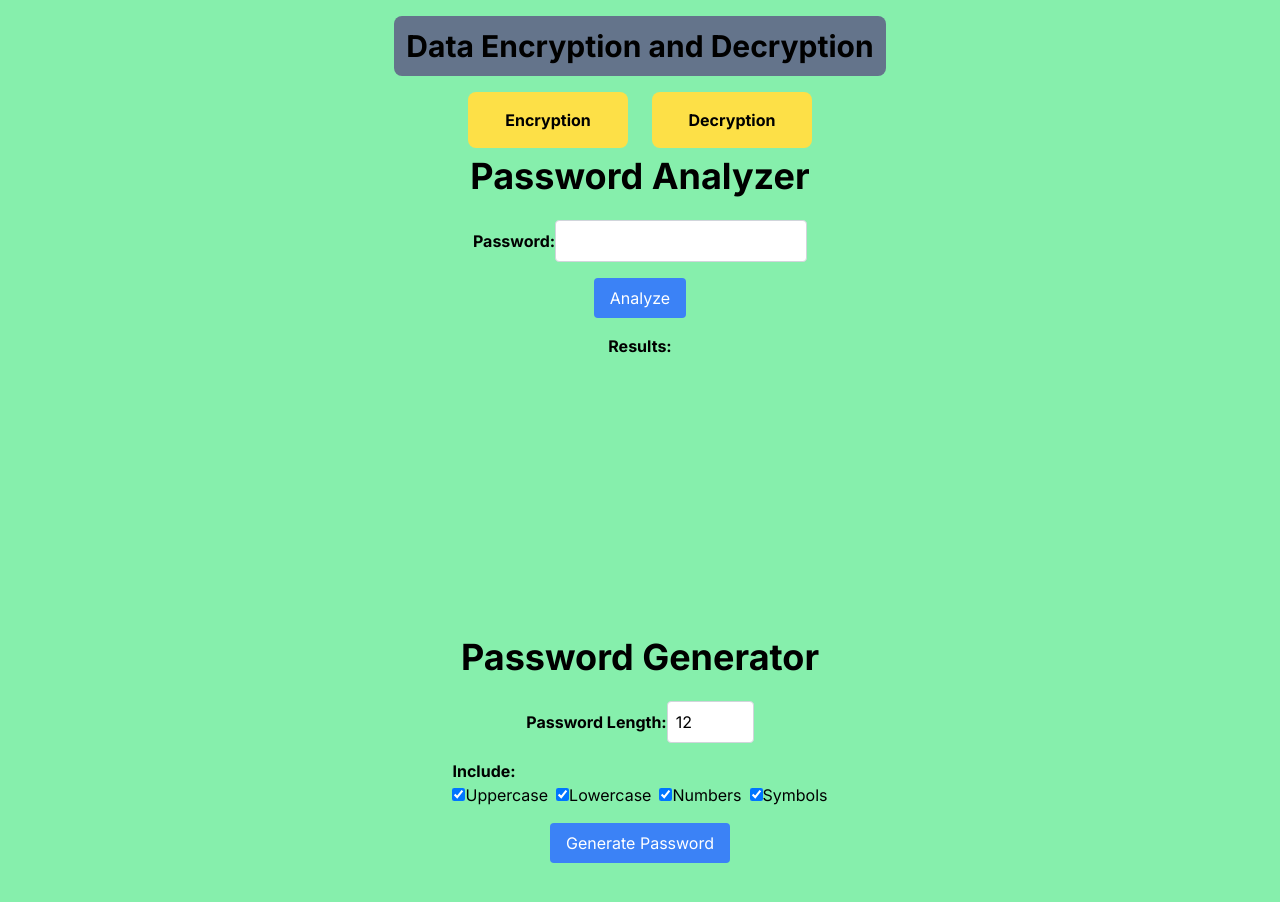
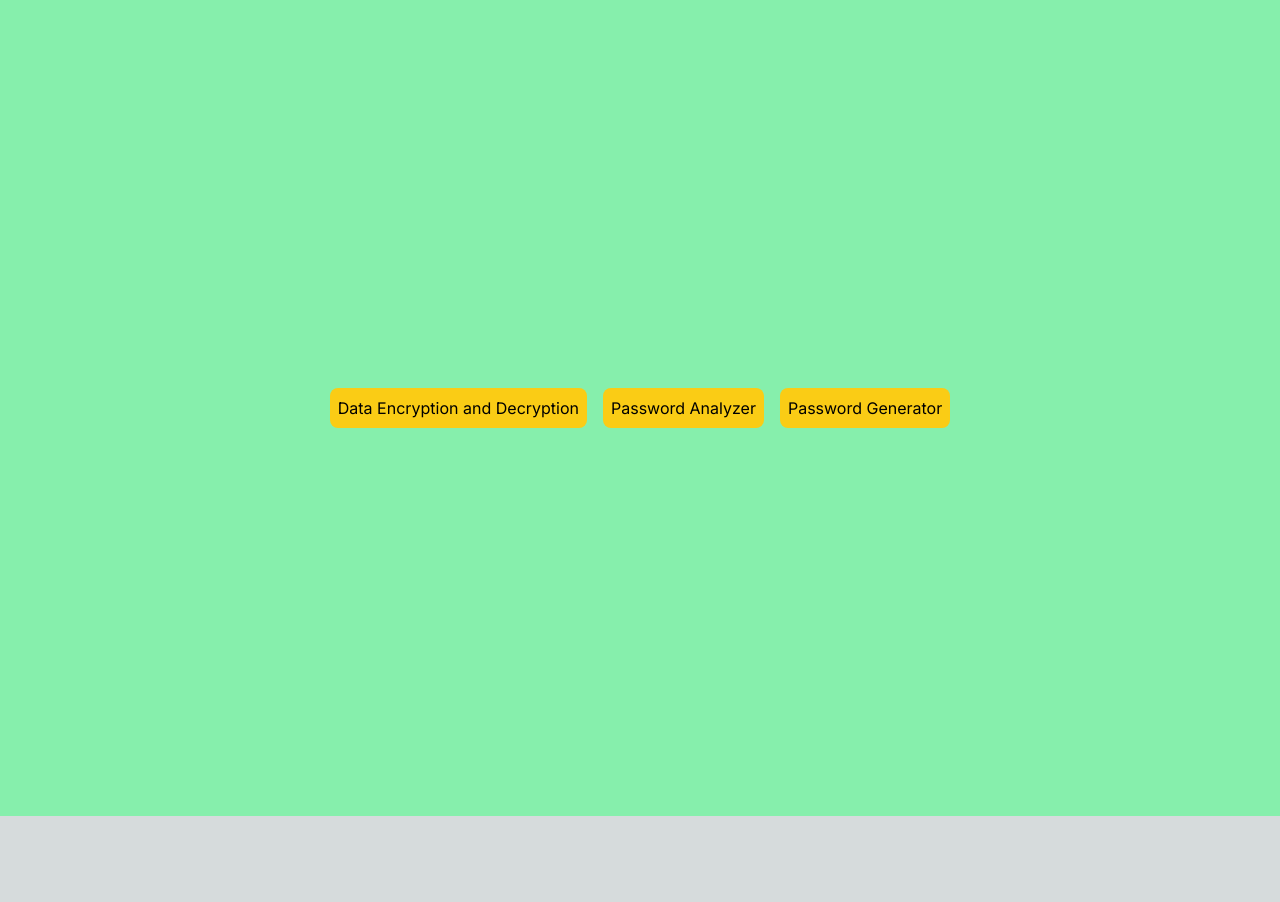
Before and after one commit to theisolatedmonk/secure-web-applicationreact, a Next.js app: page / in a window 1280 px wide. Shown: the top 902 px of the page. After the commit the page ends 816 px from the top, so only its background shows below. Built offline with nearby package versions, Linux system fonts and the light colour scheme.

Commit message:
all three  imported in one page

```diff
--- /dev/null
+++ b/src/app/AllApp.tsx
@@ -0,0 +1,47 @@
+"use client"
+
+import Image from 'next/image'
+
+
+import { SetStateAction, useState } from 'react';
+import CryptoJS from 'crypto-js';
+import Encryption from './Encryption';
+import PasswordAnalyser from './PasswordAnalyser';
+import PasswordGenerator from './PasswordGenerator';
+
+
+export default function AllApp() {
+  const [activeComponent, setActiveComponent] = useState(null);
+
+  const handleComponentChange = (componentName) => {
+    setActiveComponent(componentName );
+  };
+
+  return (
+    <div className="flex flex-col gap-4 items-center min-h-screen min-w-screen py-2 justify-center text-black bg-green-300 flex-wrap">
+      <div className="flex gap-4">
+        <button
+          className="bg-yellow-400 p-2 rounded-lg"
+          onClick={() => handleComponentChange('encryption')}
+        >
+          Data Encryption and Decryption
+        </button>
+        <button
+          className="bg-yellow-400 p-2 rounded-lg"
+          onClick={() => handleComponentChange('analyser')}
+        >
+          Password Analyzer
+        </button>
+        <button
+          className="bg-yellow-400 p-2 rounded-lg"
+          onClick={() => handleComponentChange('generator')}
+        >
+          Password Generator
+        </button>
+      </div>
+      {activeComponent === 'encryption' && <Encryption />}
+      {activeComponent === 'analyser' && <PasswordAnalyser />}
+      {activeComponent === 'generator' && <PasswordGenerator />}
+    </div>
+  );
+}
--- a/src/app/page.tsx
+++ b/src/app/page.tsx
@@ -1,27 +1,20 @@
 import Image from 'next/image'
 
-// export default function Home() {
-//   return (
-//     <main className="flex min-h-screen flex-col items-center justify-between p-24">
 
-
-//     </main>
-//   )
-// }
 import { useState } from 'react';
 import CryptoJS from 'crypto-js';
 import Encryption from './Encryption';
 import PasswordAnalyser from './PasswordAnalyser';
 import PasswordGenerator from './PasswordGenerator';
+import AllApp from './AllApp';
 
 export default function Home() {
 
 
   return (
     <div className="flex flex-col items-center min-h-screen py-2 text-black bg-green-300">
-      <Encryption/>
-      <PasswordAnalyser/>
-      <PasswordGenerator/>
+      <AllApp/>
+
     </div>
   );
 }
```
